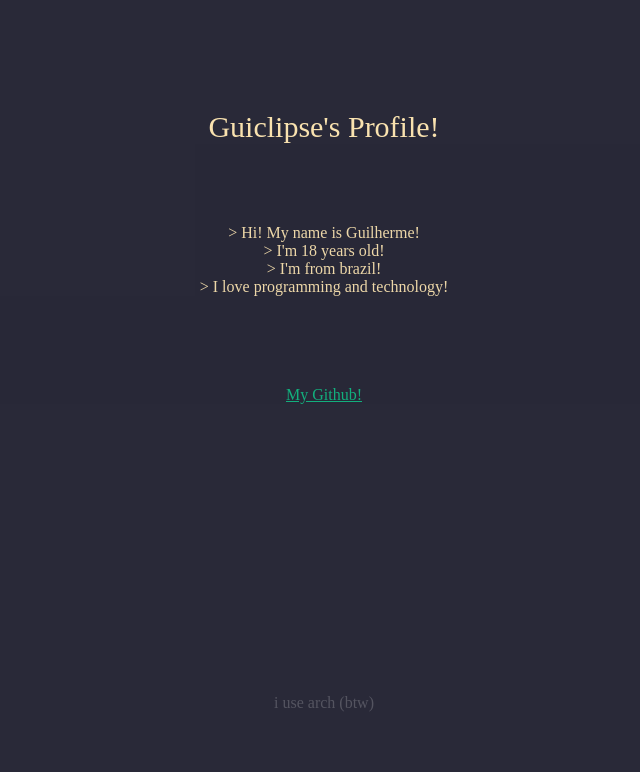
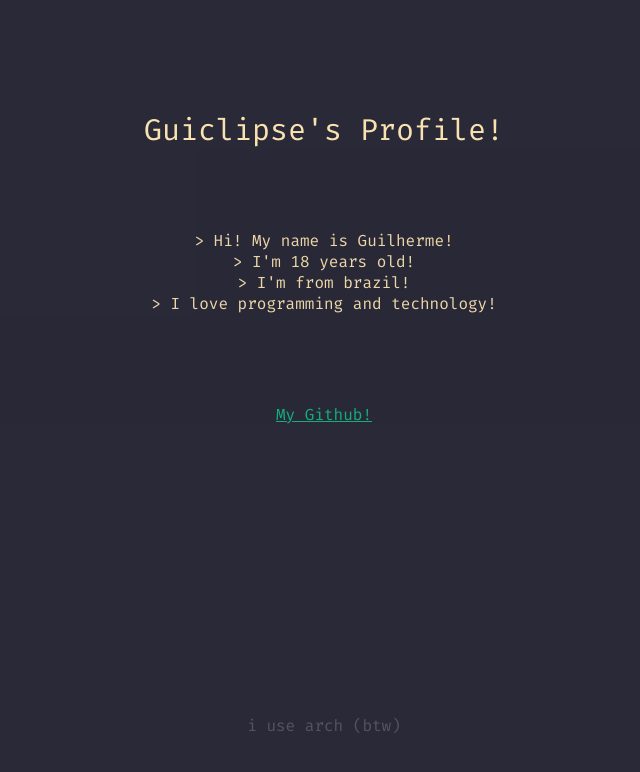
Before and after one commit to guiclipse95/guiclipse-profile, a plain HTML site: page index.html in a window 1280 px wide. Shown: the whole page, without its empty margins (316-956 px from the left). Drawn offline with Linux system fonts and the light colour scheme.

Commit message:
i changed the font for 'Fira Code' :)

```diff
--- a/style.css
+++ b/style.css
@@ -1,7 +1,7 @@
 *{
     margin: 0;
     padding: 0;
-    font-family: 'More Perfect DOS VGA';
+    font-family: 'Fira Code';
     background-color: #292938;
 }
 
```
